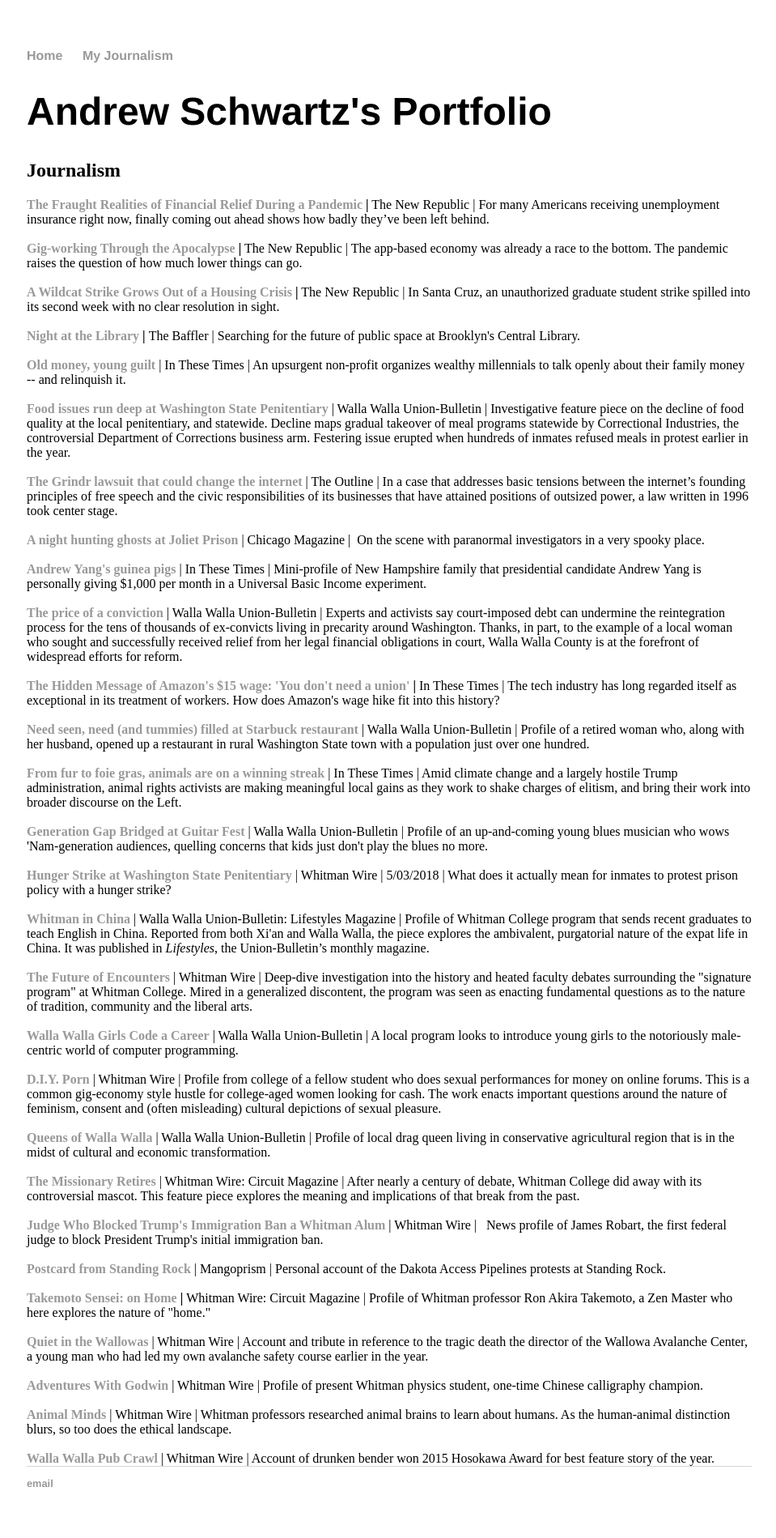
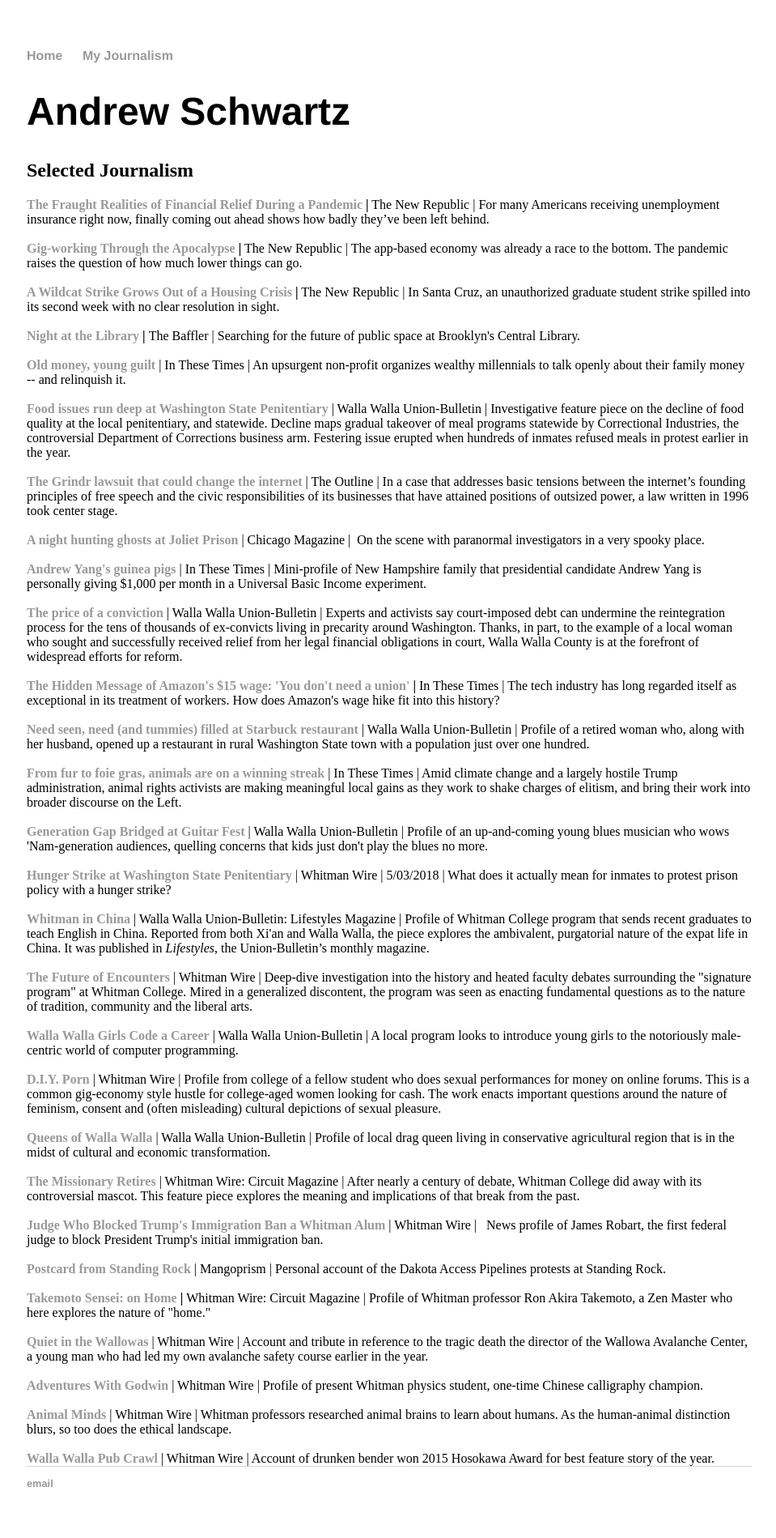
Before and after one commit to aonschwartz/aonschwartz.github.io, a Jekyll site: the page built from index.html, in a window 1280 px wide. Shown: the whole page at 81% size, without its empty margins (159-1118 px from the left). Built offline with Jekyll 4.4.1, drawn with Linux system fonts in a browser that asks for light colours.

Commit message:
Update index.html

```diff
--- a/index.html
+++ b/index.html
@@ -3,8 +3,8 @@
 title: Andrew Schwartz
 ---
 <div class="blurb">
-	<h1>Andrew Schwartz's Portfolio</h1>
-	<h2>Journalism</h2>
+	<h1>Andrew Schwartz</h1>
+	<h2>Selected Journalism</h2>
 	<strong><a href="https://newrepublic.com/article/157631/unemployment-insurance-coronavirus-cares-act">The Fraught Realities of Financial Relief During a Pandemic</a> |</strong> The New Republic | For many Americans receiving unemployment insurance right now, finally coming out ahead shows how badly they’ve been left behind.
 
 	<br><br><strong><a href="https://newrepublic.com/article/157227/gig-working-apocalypse">Gig-working Through the Apocalypse</a> |</strong> The New Republic | The app-based economy was already a race to the bottom. The pandemic raises the question of how much lower things can go.
```
